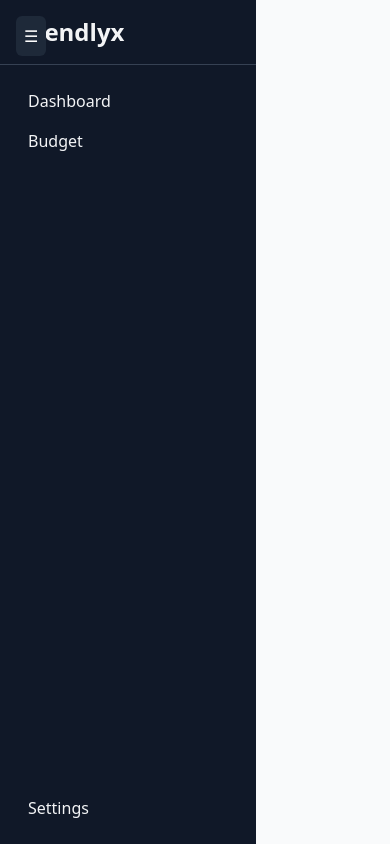
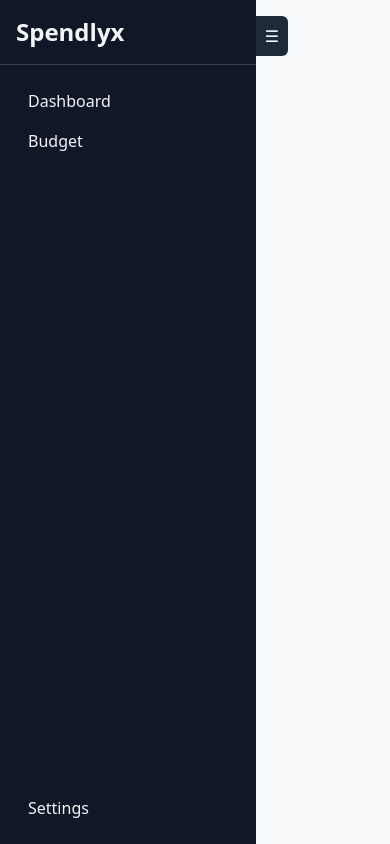
Before and after one commit to Spendlyx/spendlyx-front, an Angular app: page / in a window 390 px wide. Built offline with nearby package versions, Linux system fonts and the light colour scheme.

Commit message:
Add Button to the sidebar

```diff
--- a/src/app/app.html
+++ b/src/app/app.html
@@ -1,11 +1,5 @@
 <div class="flex h-screen">
-  <button class="absolute top-4 left-4 z-20 p-2 bg-gray-800 text-white rounded-md md:hidden" (click)="toggleSidebar()">
-    ☰
-  </button>
-
-  <app-sidebar
-    class="fixed md:static h-screen w-64 bg-gray-900 text-white transform transition-all duration-500 ease-in-out z-10 md:translate-x-0 opacity-100"
-    [class.-translate-x-full]="!isSidebarOpen()" [class.opacity-0]="!isSidebarOpen()" />
+  <app-sidebar />
 
   <main class="flex-1 p-6 overflow-y-auto bg-gray-50 w-full">
     <router-outlet />
--- a/src/app/app.ts
+++ b/src/app/app.ts
@@ -1,4 +1,4 @@
-import { Component, signal } from '@angular/core';
+import { Component } from '@angular/core';
 import { RouterOutlet } from '@angular/router';
 import { Sidebar } from '@app/sidebar/sidebar';
 
@@ -7,10 +7,4 @@ import { Sidebar } from '@app/sidebar/sidebar';
   imports: [RouterOutlet, Sidebar],
   templateUrl: './app.html',
 })
-export class App {
-  protected readonly isSidebarOpen = signal(false);
-
-  toggleSidebar() {
-    this.isSidebarOpen.update(v => !v);
-  }
-}
+export class App {}
--- a/src/app/sidebar/sidebar.html
+++ b/src/app/sidebar/sidebar.html
@@ -1,6 +1,15 @@
+<div
+  class="fixed md:static h-screen w-64 bg-gray-900 text-white transform transition-all duration-500 ease-in-out z-10 md:translate-x-0 opacity-100"
+  [class.-translate-x-full]="!isSidebarOpen()" [class.opacity-0]="!isSidebarOpen()">
+
   <nav class="h-screen w-64 bg-gray-900 text-gray-100 flex flex-col">
     <div class="p-4 text-2xl font-semibold border-b border-gray-700">
       Spendlyx
     </div>
     <app-sidebar-items class="h-full" />
   </nav>
+  <button class="absolute w-8 top-4 -right-8 z-20 p-2 bg-gray-800 text-white rounded-r-md md:hidden cursor-pointer"
+    (click)="toggleSidebar()">
+    ☰
+  </button>
+</div>
--- a/src/app/sidebar/sidebar.ts
+++ b/src/app/sidebar/sidebar.ts
@@ -1,4 +1,4 @@
-import { Component } from '@angular/core';
+import { Component, signal } from '@angular/core';
 import { SidebarItems } from '@app/sidebar/sidebar-items/sidebar-items';
 
 @Component({
@@ -6,4 +6,10 @@ import { SidebarItems } from '@app/sidebar/sidebar-items/sidebar-items';
   templateUrl: './sidebar.html',
   imports: [SidebarItems],
 })
-export class Sidebar {}
+export class Sidebar {
+  protected readonly isSidebarOpen = signal(false);
+
+  toggleSidebar() {
+    this.isSidebarOpen.update(v => !v);
+  }
+}
```
Lines whose indentation alone changed are shown as unchanged.
